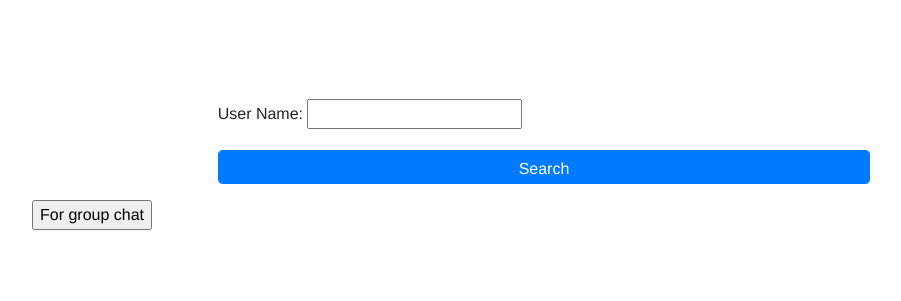
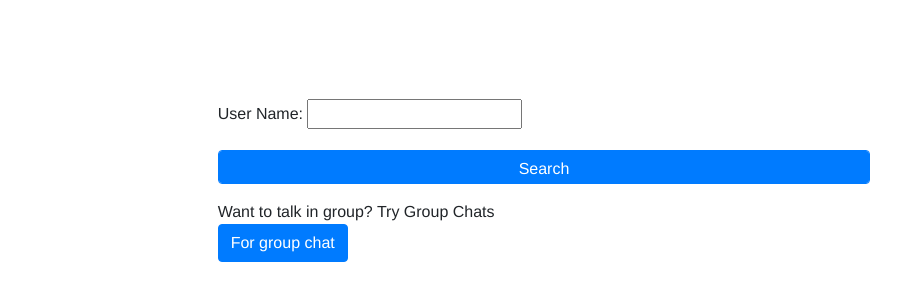
Before and after one commit to udit5656/Chatting-App, a Django app: page /chatapp/ in a window 1280 px wide. Shown: the part 181-482 px from the top of the page, without its empty margins (96-997 px from the left). Run offline with Django 3.2, Linux system fonts and the light colour scheme; some libraries are stand-ins or nearby versions.

Commit message:
Added group creation functionality for all users

```diff
--- a/chatapp/forms.py
+++ b/chatapp/forms.py
@@ -13,3 +13,7 @@ class MessageForm(forms.Form):
 
 class GroupSearchForm(forms.Form):
     groupname = forms.CharField(label="Group Name", max_length=50)
+
+
+class GroupCreationForm(forms.Form):
+    groupname = forms.CharField(label="Group Name", max_length=50)
--- a/chatapp/templates/chatapp/group_page.html
+++ b/chatapp/templates/chatapp/group_page.html
@@ -6,4 +6,8 @@
     {{form}}
     <input type="submit" value="Search">
 </form>
+Make a new group
+<form method="get" action="{%url 'chatapp:create_group' %}">
+    <input type="submit" value="Create new group">
+</form>
 {%endblock content%}
--- a/chatapp/templates/chatapp/home.html
+++ b/chatapp/templates/chatapp/home.html
@@ -22,9 +22,18 @@
         <div class="col-sm"></div>
     </div>
     <div class="row">
-        <form method="get" action="{%url 'chatapp:group_chat'%}">
-            <input type="submit" value="For group chat">
-        </form>
+        <div class="col-sm"></div>
+        <div class="col-sm-8"> Want to talk in group? Try Group Chats</div>
+        <div class="col-sm"></div>
+    </div>
+    <div class="row">
+        <div class="col-sm"></div>
+        <div class="col-sm-8">
+            <form method="get" action="{%url 'chatapp:group_chat'%}">
+                <input type="submit" class="btn btn-primary" value="For group chat">
+            </form>
+        </div>
+        <div class="col-sm"></div>
     </div>
 </div>
 {%endblock content%}
--- a/chatapp/urls.py
+++ b/chatapp/urls.py
@@ -7,5 +7,7 @@ urlpatterns = [
     # path('chat/<int:sender_id>/<int:reciever_id>/', views.confirmpage, name='confirmpage'),
     path('chat/<int:sender_id>/<int:reciever_id>/messages', views.chatpage, name='chatpage'),
     path('chat/group-chat/', views.group_chat, name='group_chat'),
-    path('chat/group-chat/<str:group_name>/<int:sender_id>/messages', views.group_chat_messages, name='group_chat_messages')
+    path('chat/group-chat/<str:group_name>/<int:sender_id>/messages', views.group_chat_messages,
+         name='group_chat_messages'),
+    path('chat/group-chat/create/',views.create_group,name='create_group')
 ]
--- a/chatapp/views.py
+++ b/chatapp/views.py
@@ -8,7 +8,7 @@ from django.views import View
 
 from .models import Message, Group, GroupMessage
 
-from .forms import UserSearchForm, MessageForm, GroupSearchForm
+from .forms import UserSearchForm, MessageForm, GroupSearchForm, GroupCreationForm
 
 
 # Create your views here.
@@ -75,3 +75,18 @@ def group_chat_messages(request, group_name, sender_id):
     group_messages = GroupMessage.objects.all().filter(group=group).order_by('send_time')
     context = {'group_name': group_name, 'sender_id': sender_id, 'messages': group_messages, 'form': form}
     return render(request, 'chatapp/group_chat.html', context)
+
+
+def create_group(request):
+    if request.method == 'POST':
+        form = GroupCreationForm(request.POST)
+        if form.is_valid():
+            group_name = form.cleaned_data['groupname']
+            group = Group.create(group_name)
+            group.save()
+            group.members.add(request.user)
+            context = {'group_name': group_name, 'sender_id': request.user.id}
+            return HttpResponseRedirect(reverse('chatapp:group_chat_messages', kwargs=context))
+        return render(request, 'chatapp/create_group_page.html', {'form': form})
+    form = GroupCreationForm()
+    return render(request, 'chatapp/create_group_page.html', {'form': form})
```
Also changed, not shown: chatapp/models.py (+13 -2 lines), chatapp/templates/chatapp/create_group_page.html (added, +25 -0 lines), db.sqlite3.
